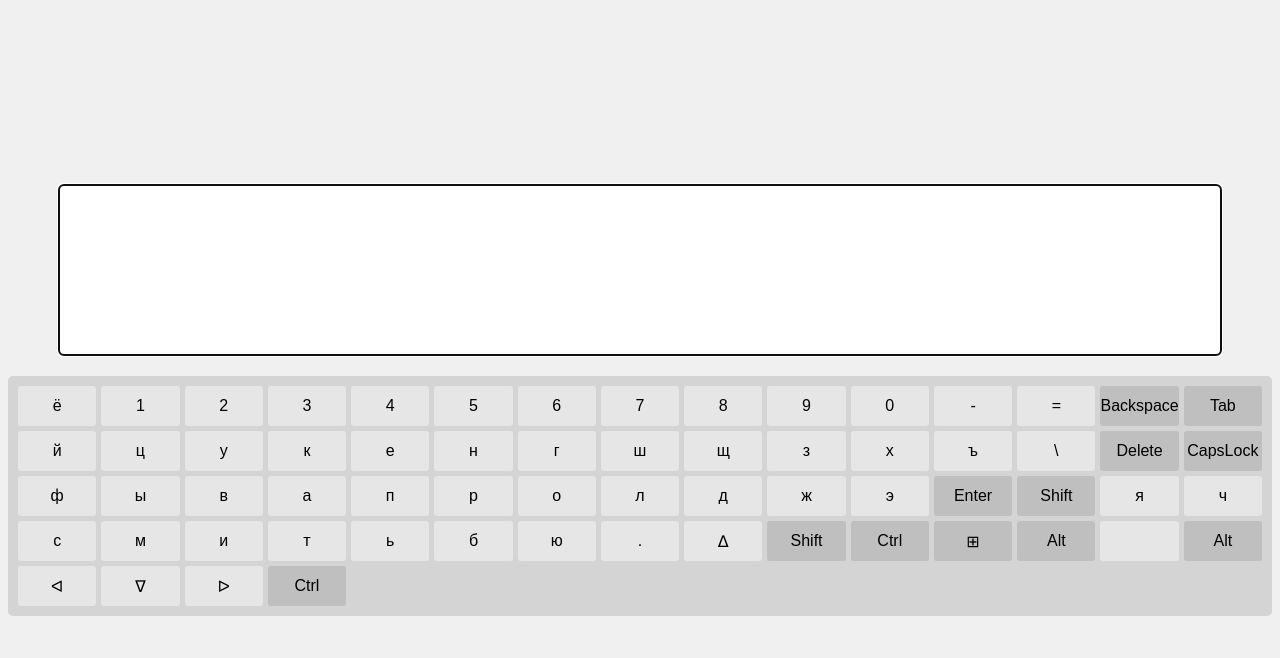
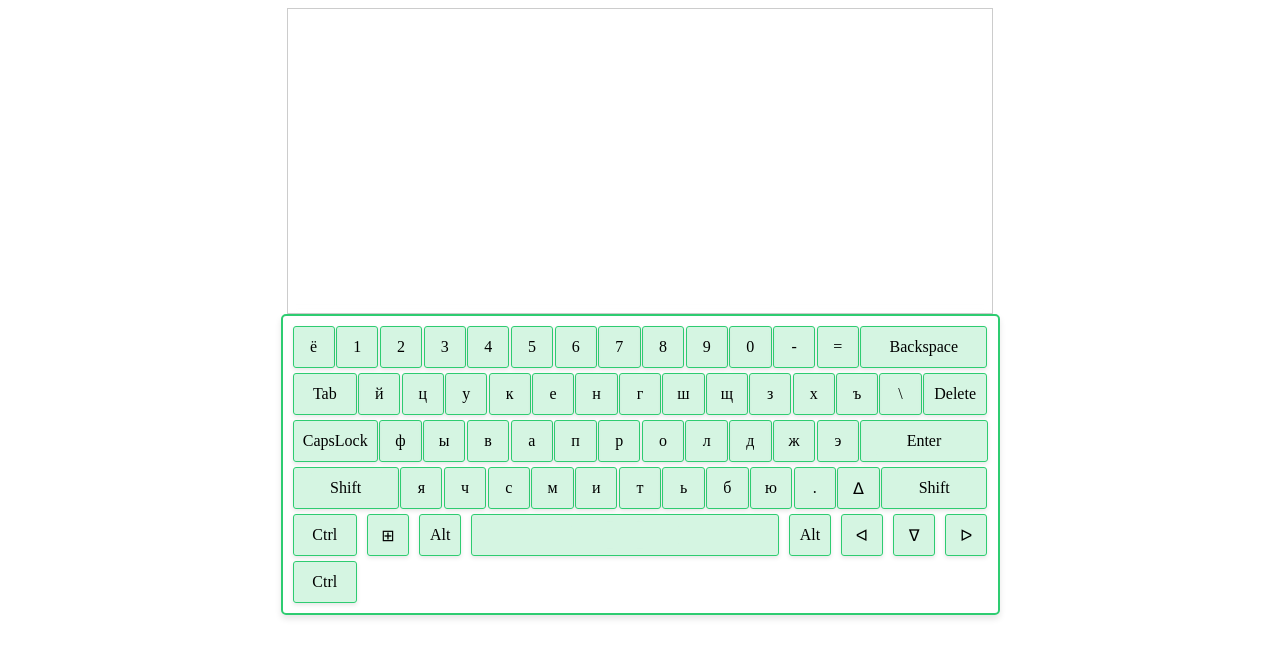
Before and after one commit to kyzym/virtual-keyboard, a website: page index.html in a window 1280 px wide. Drawn offline with Linux system fonts and the light colour scheme.

Commit message:
feat: add keyboard styles 04/30/2023 08:24:55

```diff
--- a/index.js
+++ b/index.js
@@ -3,13 +3,13 @@ iconLink.rel = 'icon';
 iconLink.href = 'assets/keyboard-key.png';
 document.head.appendChild(iconLink);
 
-let currentLanguage = localStorage.getItem('lang')
+const currentLanguage = localStorage.getItem('lang')
   ? localStorage.getItem('lang')
   : 'ru_RU';
 localStorage.setItem('lang', currentLanguage);
 
 const inputArea = document.createElement('textarea');
-inputArea.cols = 91;
+inputArea.cols = 100;
 inputArea.rows = 10;
 inputArea.wrap = '\n';
 document.body.append(inputArea);
--- a/styles.css
+++ b/styles.css
@@ -1,45 +1,102 @@
+:root {
+  --font-size: 14px;
+  --green: #2ecc71;
+}
+
 body {
+  height: 100%;
   display: flex;
   flex-direction: column;
+  align-items: center;
   justify-content: center;
-    align-items: center;
-    height: 100vh;
-    margin: 0;
-    font-family: Arial, sans-serif;
-    background-color: #f0f0f0;
+  background-size: 100%;
 }
 
 textarea {
-    width: 90%;
-    height: 20%;
-    margin-bottom: 20px;
   resize: none;
-    font-size: 16px;
-    padding: 5px;
-    border: 1px solid #ccc;
-    border-radius: 5px;
+  max-width: 700px;
+  height: 300px;
+  font-weight: 800;
+  background: rgba(255, 255, 255, 0.2);
+  backdrop-filter: blur(5px);
+  outline: none;
+  border: 1px solid rgba(0, 0, 0, 0.2);
+}
+
+textarea::placeholder {
+  font-weight: 700;
+  color: black;
 }
 
 .keyboard {
-    display: grid;
-    grid-template-columns: repeat(15, 1fr);
-    gap: 5px;
+  max-width: 695px;
+  display: flex;
+  flex-wrap: wrap;
+  gap: 5px 0.13%;
+  justify-content: space-between;
+  overflow: hidden;
   padding: 10px;
-    background-color: #d4d4d4;
+  border: 2px solid var(--green);
   border-radius: 5px;
+  box-shadow: 0 4px 6px rgba(0, 0, 0, 0.1);
 }
 
 .keyboard div {
+  width: 5.8%;
+  height: 40px;
   display: flex;
   justify-content: center;
   align-items: center;
-    height: 40px;
-    background-color: #e6e6e6;
+  background-color: rgba(46, 204, 113, 0.2);
+  backdrop-filter: blur(100px);
+  border: 1px solid var(--green);
   border-radius: 3px;
-    cursor: pointer;
+  cursor: default;
+  z-index: 10;
+  box-shadow: 0 2px 4px rgba(0, 0, 0, 0.1);
 }
 
-  .keyboard .functional,
-  .keyboard .spacing {
-    background-color: #bfbfbf;
+.keyboard div.active,
+.keyboard div:hover.active {
+  box-shadow: 0 0 0 30px rgba(255, 255, 255, 0);
+  z-index: 1;
+  animation: pulse 0.5s;
+  background-color: rgba(46, 204, 113, 0.9);
+  border-color: transparent;
 }
+
+.keyboard div:hover {
+  background-color: rgba(46, 204, 113, 0.5);
+  border-color: #fff;
+}
+
+.keyboard #Backspace {
+  width: 18%;
+}
+
+.keyboard #Tab,
+.keyboard #Delete {
+  width: 9%;
+}
+
+.keyboard #CapsLock {
+  width: 12%;
+}
+
+.keyboard #Enter {
+  width: 18%;
+}
+
+.keyboard #ShiftRight,
+.keyboard #ShiftLeft {
+  width: 15%;
+}
+
+.keyboard #ControlRight,
+.keyboard #ControlLeft {
+  width: 9%;
+}
+
+.keyboard #Space {
+  width: 44%;
+}
```
Lines whose indentation alone changed are shown as unchanged.
